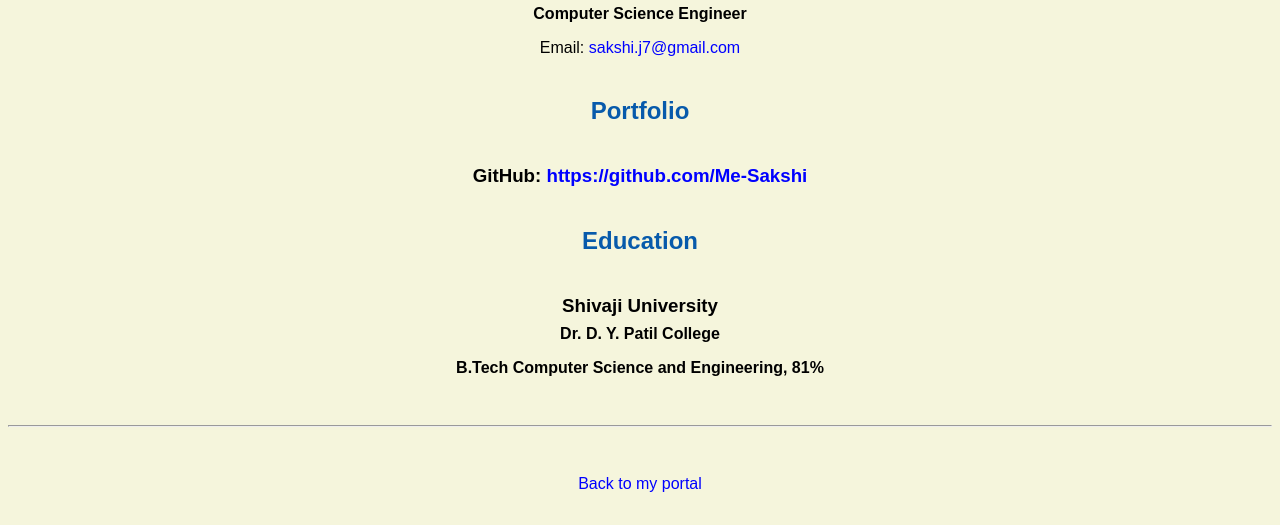
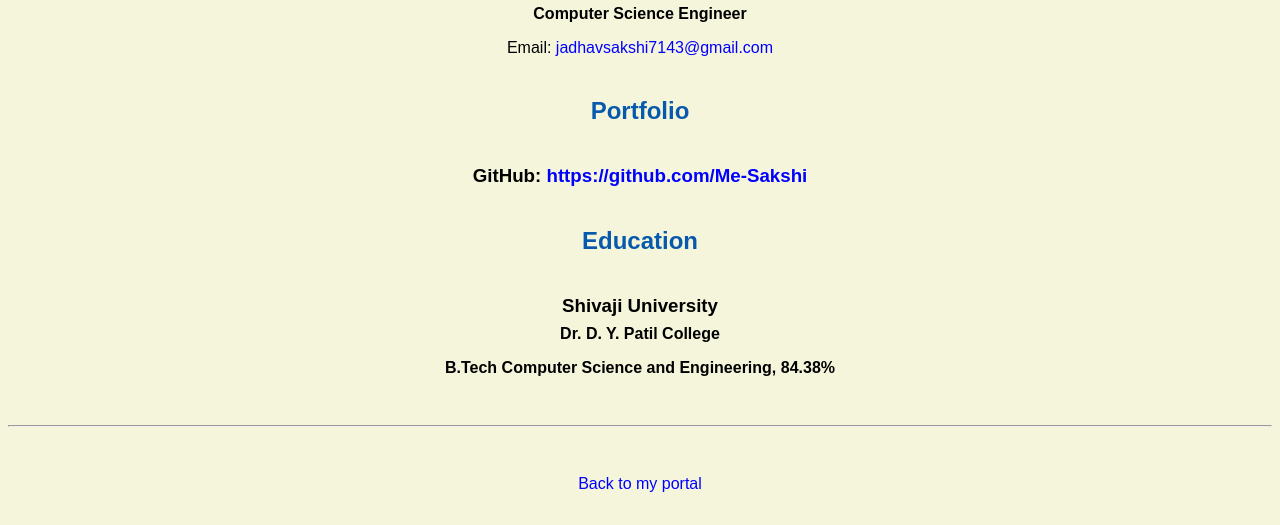
Before and after one commit to Me-Sakshi/Me-Sakshi.github.io, a plain HTML site: page resume.html in a window 1280 px wide. Shown: the part 380-905 px from the top of the page. Drawn offline with Linux system fonts and the light colour scheme.

Commit message:
Update resume.html

```diff
--- a/resume.html
+++ b/resume.html
@@ -22,7 +22,7 @@
     <h1>Sakshi</h1>
     <h4>Computer Science Engineer</h4>
 
-    <p>Email: <a href="mailto:sakshi.j7@gmail.com" target="_blank">sakshi.j7@gmail.com</a></p>
+    <p>Email: <a href="mailto:sakshi.j7@gmail.com" target="_blank">jadhavsakshi7143@gmail.com</a></p>
     <!-- don't post physical address, personal phone number or other personal information on the web! -->
 
     <h2>Portfolio</h2>
@@ -32,7 +32,7 @@
 
     <h3>Shivaji University</h3>
     <h4>Dr. D. Y. Patil College</h4>
-    <h4>B.Tech Computer Science and Engineering, 81%</h4>
+    <h4>B.Tech Computer Science and Engineering, 84.38%</h4>
 
   </body>
 
```
